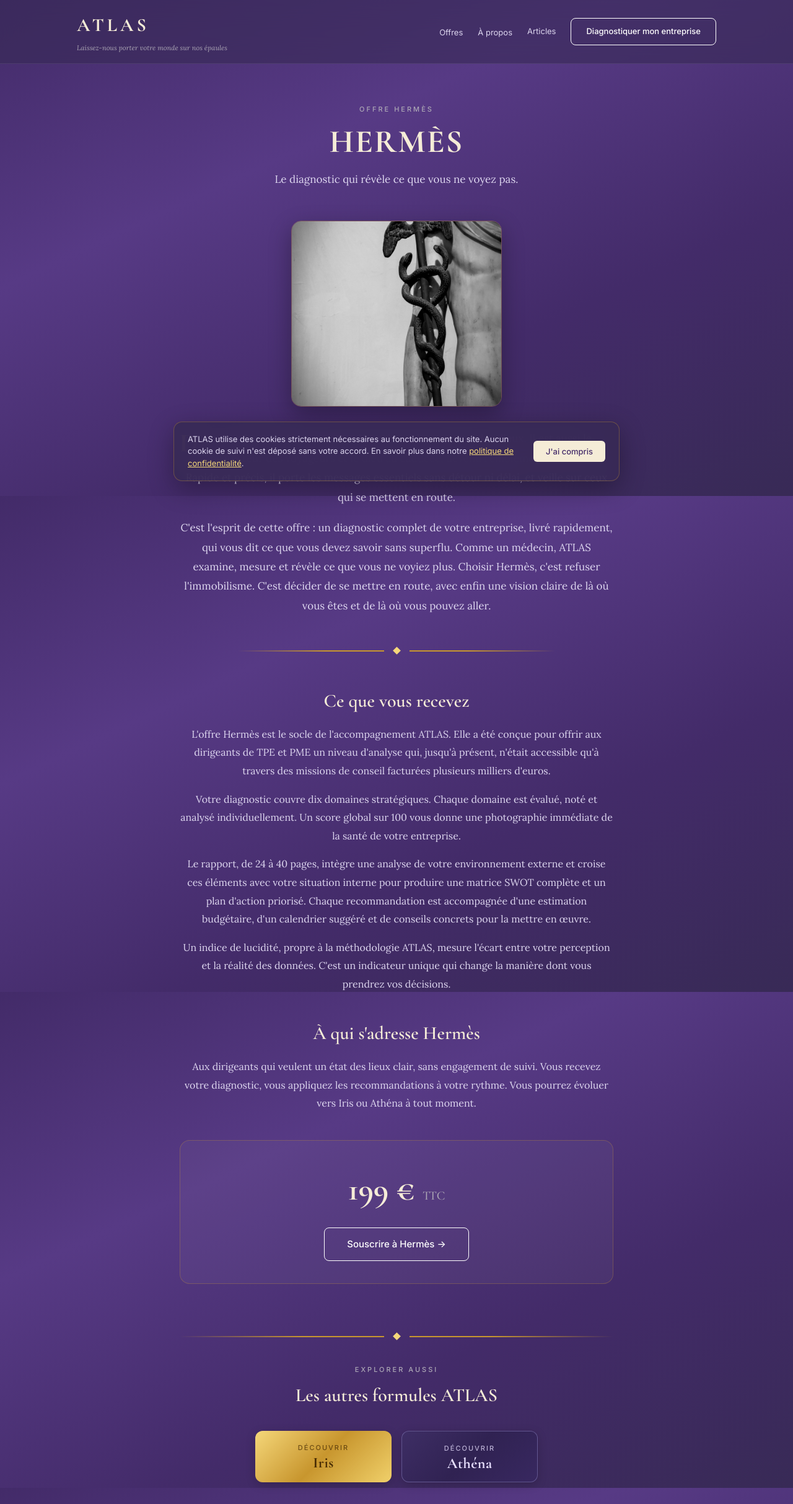
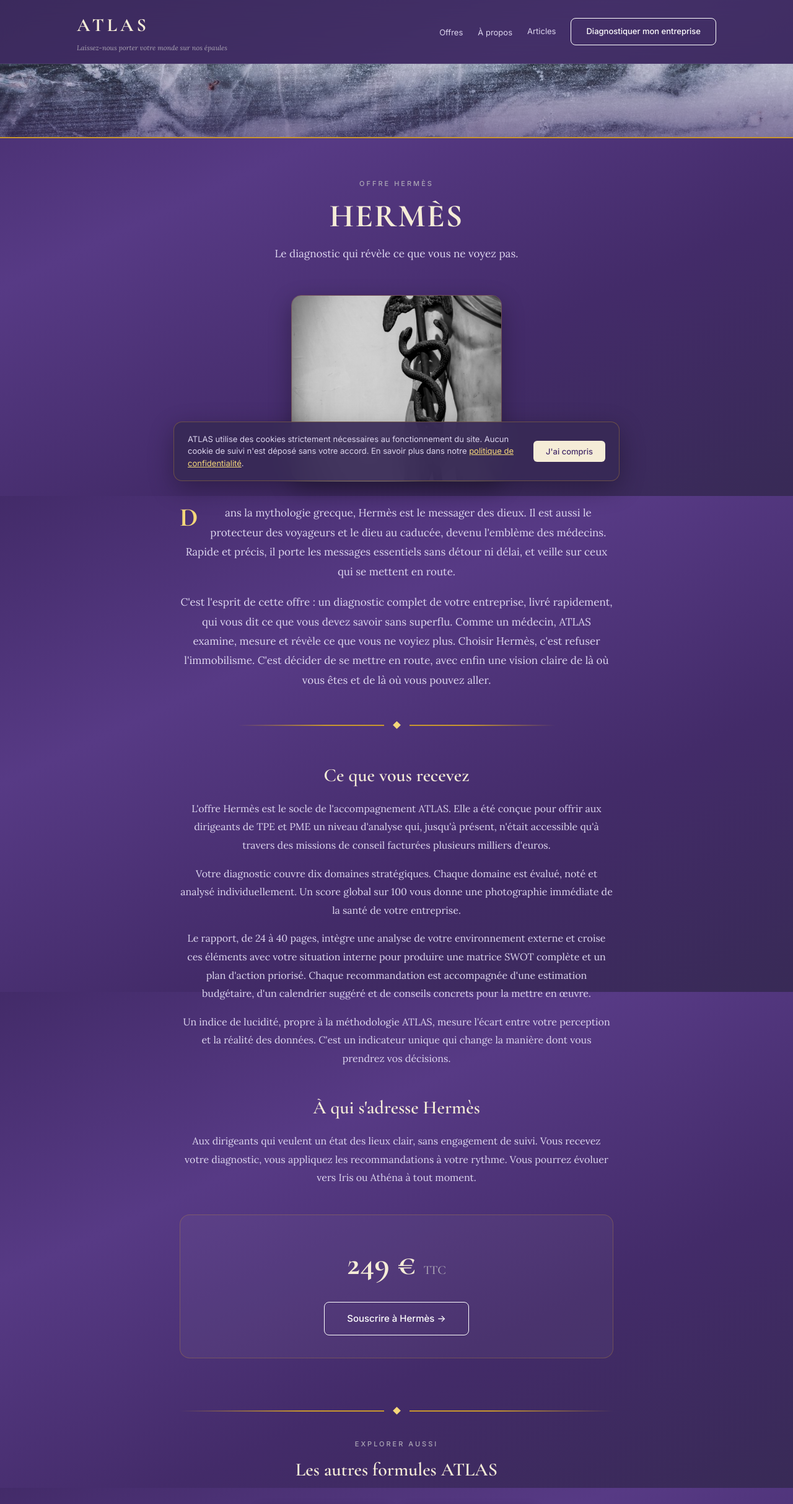
Before and after one commit to gabrielsimonetti62-hub/atlas-diagnostic, a Next.js app: page /offres/hermes in a window 1280 px wide. Shown: the top 2426 px of the page at 62% size. Built offline with nearby package versions, Linux system fonts and the light colour scheme.

Commit message:
Update page.js

```diff
--- a/app/offres/hermes/page.js
+++ b/app/offres/hermes/page.js
@@ -1,15 +1,16 @@
 import Link from "next/link";
-import { Nav, Footer, GoldSep, OfferPageBottom } from "../../components";
+import { Nav, Footer, GoldSep, OfferPageBottom, MarbleBand } from "../../components";
 
 export const metadata = {
-  title: "Offre Hermès — Diagnostic stratégique complet | ATLAS",
-  description: "Un diagnostic complet de votre entreprise sur 10 domaines stratégiques. Rapport détaillé de 24 à 40 pages avec recommandations priorisées et plan d'action. 199 €.",
+  title: "Offre Herm&egrave;s : diagnostic strat&eacute;gique complet | ATLAS",
+  description: "Un diagnostic complet de votre entreprise sur dix domaines strat&eacute;giques. Rapport d&eacute;taill&eacute; de 24 &agrave; 40 pages avec recommandations prioris&eacute;es et plan d&apos;action. 249 &euro;.",
 };
 
 export default function Hermes() {
   return (
     <>
       <Nav />
+      <MarbleBand offre="hermes" />
       <div className="container">
         <section className="page-header">
           <div className="section-label">Offre Herm&egrave;s</div>
@@ -35,7 +36,7 @@ export default function Hermes() {
           <h2>&Agrave; qui s&apos;adresse Herm&egrave;s</h2>
           <p>Aux dirigeants qui veulent un &eacute;tat des lieux clair, sans engagement de suivi. Vous recevez votre diagnostic, vous appliquez les recommandations &agrave; votre rythme. Vous pourrez &eacute;voluer vers Iris ou Ath&eacute;na &agrave; tout moment.</p>
           <div className="offer-cta-block">
-            <div className="offer-cta-price">199 &euro; <span>TTC</span></div>
+            <div className="offer-cta-price">249 &euro; <span>TTC</span></div>
             <Link href="/souscription#hermes" className="btn-cta">Souscrire &agrave; Herm&egrave;s &rarr;</Link>
           </div>
           <OfferPageBottom current="hermes" />
```
